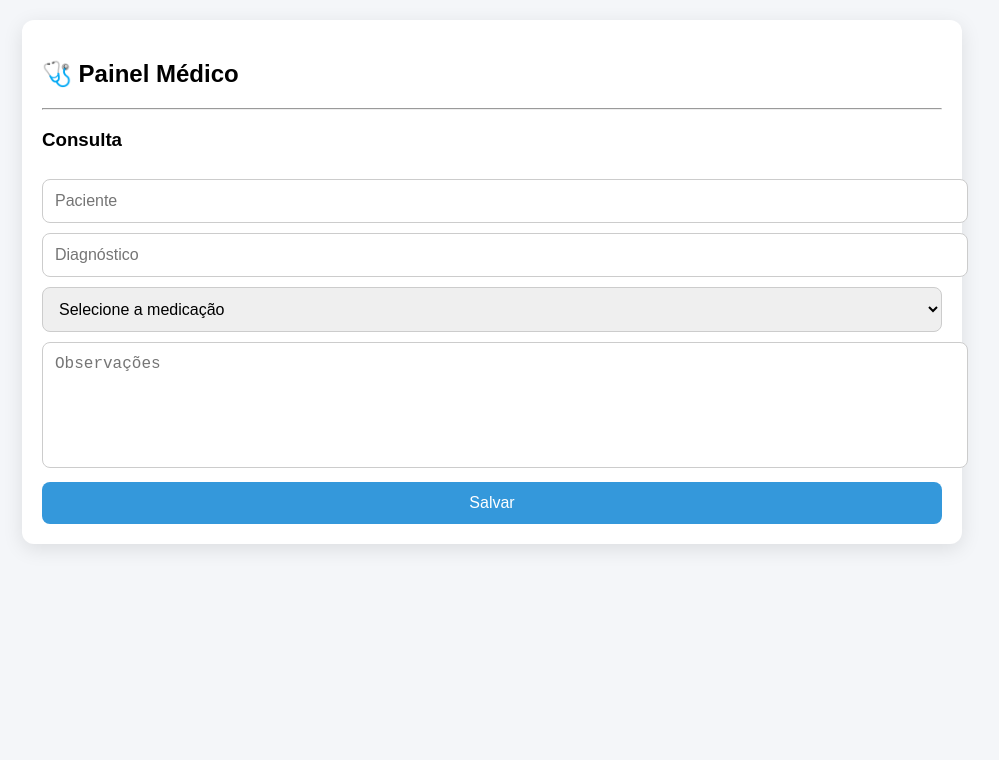
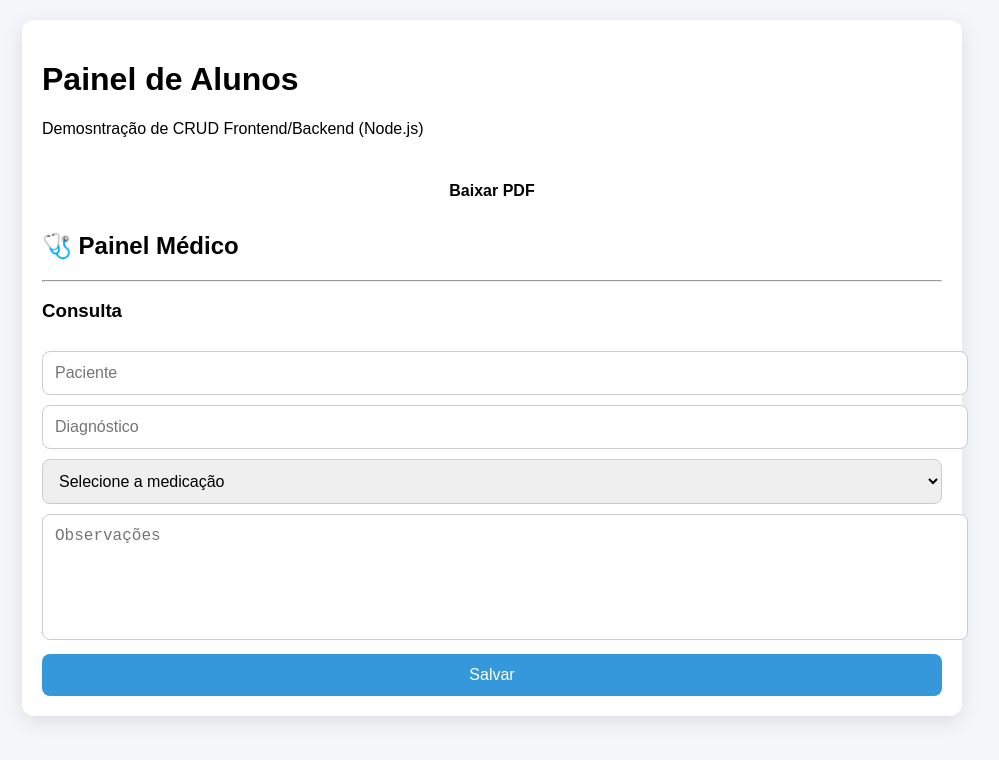
Before and after one commit to omuskitao/sentinela, a website: page frontend/medico.html in a window 1280 px wide. Shown: the whole page, without its empty margins (148-1147 px from the left). Drawn offline with Linux system fonts and the light colour scheme; no server answers.

Commit message:
Update medico.html

```diff
--- a/frontend/medico.html
+++ b/frontend/medico.html
@@ -7,6 +7,16 @@
 <body>
 
 <div class="container">
+  <header>
+    <h1>Painel de Alunos</h1>
+    <p>Demosntração de CRUD Frontend/Backend (Node.js)</p>
+    <button onclick="window.print()" style="margin-top:
+      1rem; paddindg:
+      10px 20px; font-weight: bold; cursor: pointer;
+      border-radius: 8px;
+      border: none; background: white; color:
+      var(--primary-color);">Baixar PDF</button>
+  </header>
 
   <h2>🩺 Painel Médico</h2>
 
```
